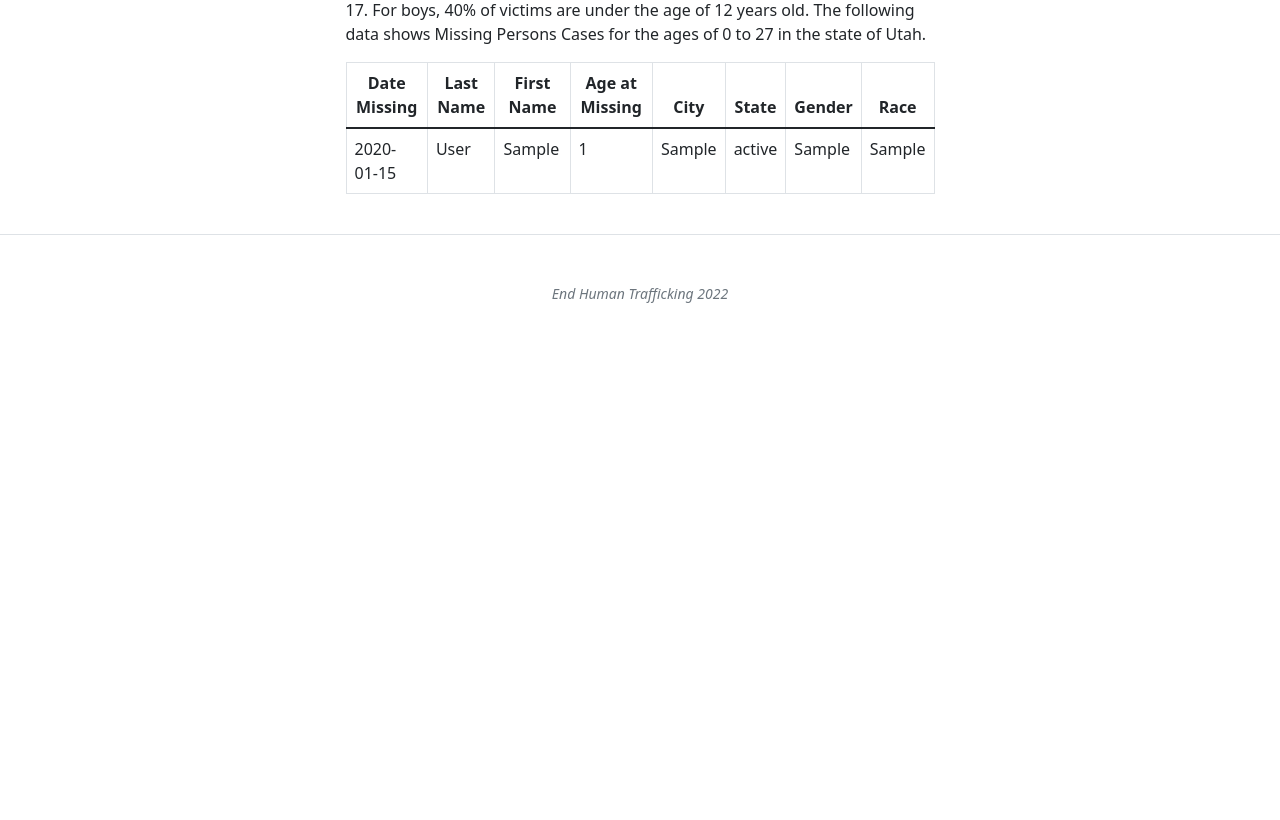
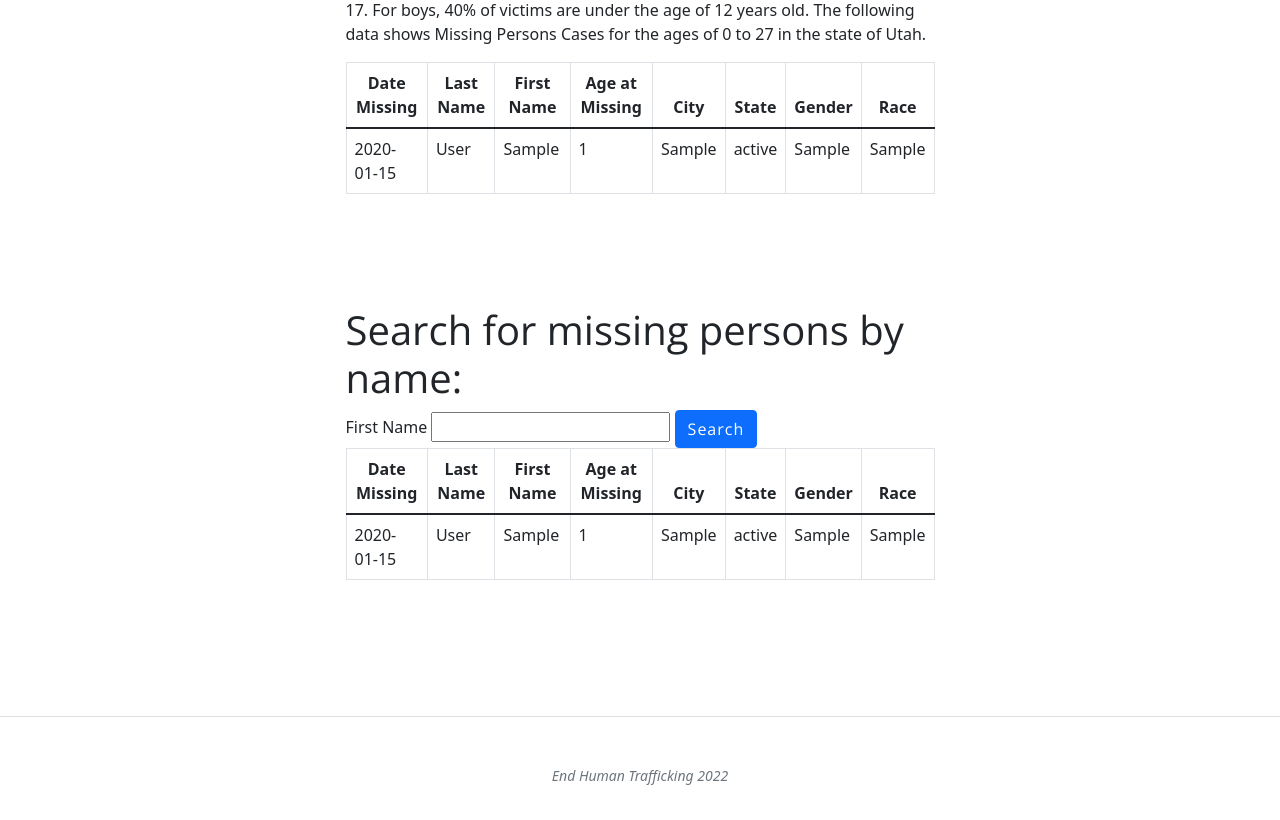
Before and after one commit to reedstew/IS303-Team9, a Django app: template traffickingproject/templates/traffickingapp/victims.html in a window 1280 px wide. Shown: the part 677-1497 px from the top of the page. Before the commit the page ends 980 px from the top, so only its background shows below. Run offline with Django 4.2, Linux system fonts and the light colour scheme; the template is opened without the code that fills it: values that come from a table or form of the project are taken from there, others are empty; tables that the repository leaves empty hold one stand-in row (values such as "Sample post"); some libraries are stand-ins or nearby versions.

Commit message:
Sort of close to Search...

```diff
--- a/traffickingproject/templates/traffickingapp/victims.html
+++ b/traffickingproject/templates/traffickingapp/victims.html
@@ -250,9 +250,52 @@
                             </tbody>
                             </table>
                         </div>
+                        <br> <br> <br> <br>
+                        <div>
+                            <h1> Search for missing persons by name: </h1>
+                            <form method ="get">
+                                <label for= "first_name"> First Name </label>
+                                <input type="text" id="title" name = "first_name">
+                                <button type ="submit" class= "btn btn-primary"> Search </button>
+                            </form>
+                            {% if people|length == 0 %}
+                            <p> No one found </p>
+                            {% else%}
+                            <table class="table table-bordered table-hover table-condensed" style="font-size:100%">
+                                <thead>
+                                    <tr class="text-center">
+                                    <th title="Field #1">Date Missing</th>
+                                    <th title="Field #2">Last Name</th>
+                                    <th title="Field #3">First Name</th>
+                                    <th title="Field #4">Age at Missing</th>
+                                    <th title="Field #5">City</th>
+                                    <th title="Field #6">State</th>
+                                    <th title="Field #7">Gender</th>
+                                    <th title="Field #8">Race</th>
+                                    </tr>
+                                </thead>
+                                <tbody>
+                                    {% for person in people %}
+                                    <tr>
+                                    <td>{{person.date_missing}}</td>
+                                    <td>{{person.last_name}}</td>
+                                    <td>{{person.first_name}}</td>
+                                    <td>{{person.age_at_missing}}</td>
+                                    <td>{{person.city}}</td>
+                                    <td>{{person.state}}</td>
+                                    <td>{{person.gender}}</td>
+                                    <td>{{person.race}}</td>
+                                    </tr>
+                                    {% endfor %}
+                                </tbody>
+                            </table>
+                            {% endif %}
+                        </div>
+                        <br> <br> <br> <br>
                     </div>
                 </div>
             </div>
+
         </main>
         <!-- Footer-->
         <footer class="border-top">
--- a/traffickingproject/traffickingapp/urls.py
+++ b/traffickingproject/traffickingapp/urls.py
@@ -3,6 +3,6 @@ from .views import indexPageView, victimsPageView, helpPageView
 
 urlpatterns = [
     path("", indexPageView, name="index"),
-    path("victims", victimsPageView, name="victims"),
+    path("victims/", victimsPageView, name="victims"),
     path("help", helpPageView, name="help")
 ]
```
Also changed, not shown: traffickingproject/traffickingapp/views.py (+8 -0 lines).
